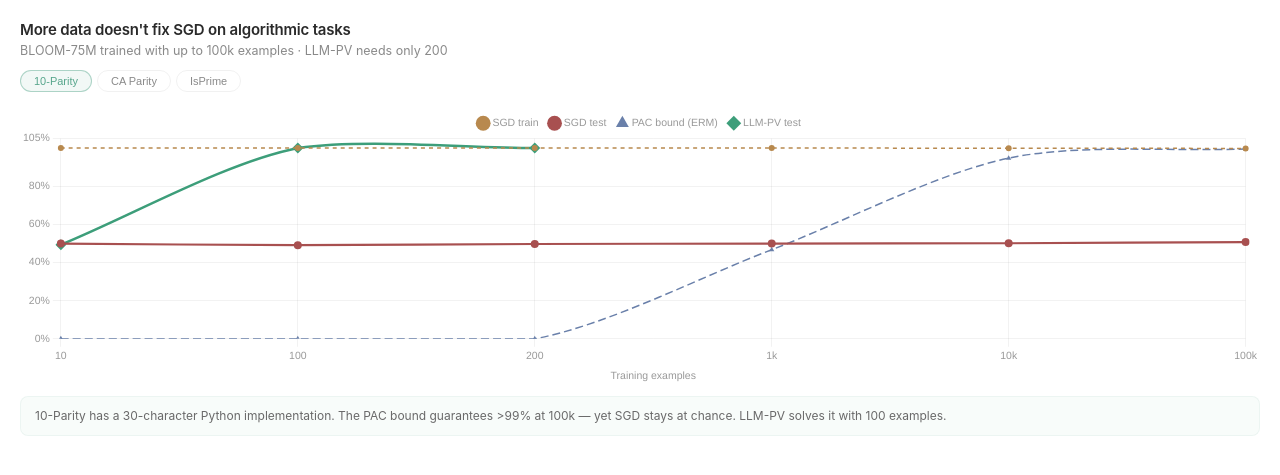
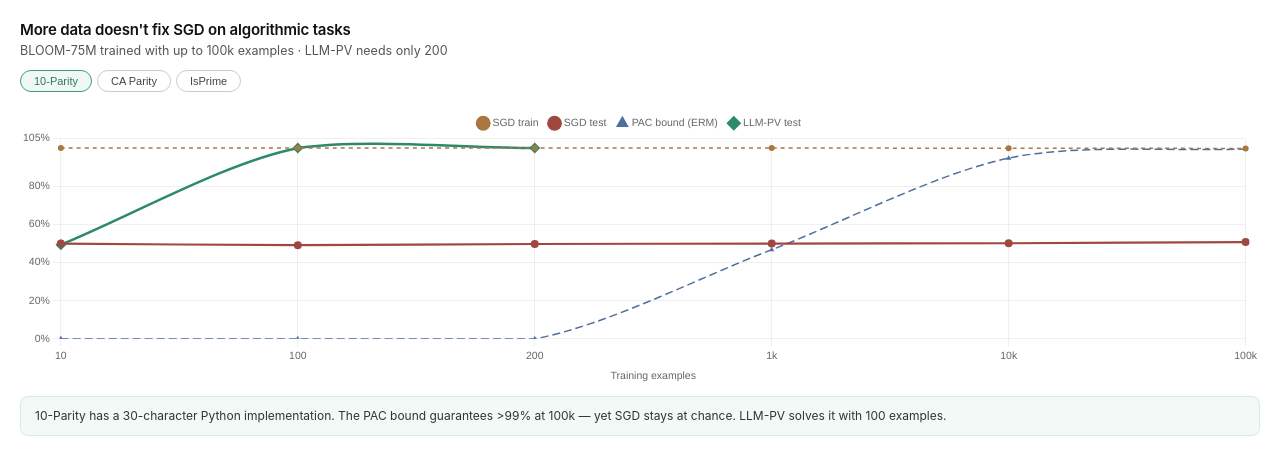
Before and after one commit to DLFundamentals/blog, a Jekyll site: the page assets/figures/llm-pv/data_scaling.html, which Jekyll copies as it is, in a window 1280 px wide. Shown: the top 475 px of the page. Built offline with Jekyll 4.4.1, drawn with Linux system fonts in a browser that asks for light colours.

Commit message:
Update data_scaling.html

```diff
--- a/assets/figures/llm-pv/data_scaling.html
+++ b/assets/figures/llm-pv/data_scaling.html
@@ -5,18 +5,19 @@
 <meta name="viewport" content="width=device-width, initial-scale=1.0">
 <style>
 * { margin:0; padding:0; box-sizing:border-box; }
-body { font-family:-apple-system,BlinkMacSystemFont,"Segoe UI",Roboto,sans-serif; background:transparent; color:#2a2a2a; padding:20px; }
-@media (prefers-color-scheme:dark) { body { color:#c8c6be; } }
+body { font-family:-apple-system,BlinkMacSystemFont,"Segoe UI",Roboto,sans-serif; background:transparent; color:#111; padding:20px; }
+@media (prefers-color-scheme:dark) { body { color:#e0ddd5; } }
 h3 { font-size:15px; font-weight:600; margin-bottom:4px; letter-spacing:-.2px; }
-.sub { font-size:12.5px; opacity:.55; margin-bottom:12px; }
+.sub { font-size:12.5px; color:#555; margin-bottom:12px; }
+@media (prefers-color-scheme:dark) { .sub { color:#a09e94; } }
 .tabs { display:flex; gap:5px; margin-bottom:14px; flex-wrap:wrap; }
-.tab { padding:4px 13px; border:1px solid rgba(128,128,128,.2); border-radius:16px; background:transparent; font-size:11px; cursor:pointer; transition:all .15s; color:inherit; opacity:.55; }
-.tab:hover { opacity:.8; background:rgba(128,128,128,.08); }
-.tab.active { opacity:1; border-color:rgba(88,166,140,.45); color:#58a68c; background:rgba(88,166,140,.08); }
-@media (prefers-color-scheme:dark) { .tab.active { color:#7cc4aa; background:rgba(88,166,140,.12); border-color:rgba(88,166,140,.3); } }
+.tab { padding:4px 13px; border:1px solid #ccc; border-radius:16px; background:transparent; font-size:11px; cursor:pointer; transition:all .15s; color:#444; }
+.tab:hover { background:rgba(128,128,128,.08); }
+.tab.active { border-color:#3d9e7a; color:#2d7a5e; background:rgba(61,158,122,.08); }
+@media (prefers-color-scheme:dark) { .tab { border-color:#555; color:#b0aea4; } .tab:hover { background:rgba(255,255,255,.05); } .tab.active { color:#7cc4aa; border-color:#5aa88a; background:rgba(88,166,140,.12); } }
 .chart-area { position:relative; width:100%; height:280px; }
-.highlight-box { margin-top:10px; padding:10px 14px; border-radius:8px; background:rgba(88,166,140,.05); border:1px solid rgba(88,166,140,.12); font-size:12px; line-height:1.5; opacity:.7; }
-@media (prefers-color-scheme:dark) { .highlight-box { background:rgba(88,166,140,.06); border-color:rgba(88,166,140,.1); } }
+.highlight-box { margin-top:10px; padding:10px 14px; border-radius:8px; background:rgba(61,158,122,.06); border:1px solid rgba(61,158,122,.15); font-size:12px; line-height:1.5; color:#333; }
+@media (prefers-color-scheme:dark) { .highlight-box { background:rgba(88,166,140,.08); border-color:rgba(88,166,140,.15); color:#c0bdb5; } }
 </style>
 </head>
 <body>
@@ -58,7 +57,6 @@ const tasks={
 };
 const tabC=document.getElementById('tabs');
 let chart=null;
-
 function renderChart(key){
   const d=tasks[key];
   document.querySelectorAll('.tab').forEach(t=>t.classList.toggle('active',t.dataset.key===key));
@@ -80,7 +78,7 @@ function renderChart(key){
       animation:{duration:450},
       plugins:{
         legend:{display:true,position:'top',labels:{font:{size:10.5},color:tc,usePointStyle:true,padding:12,boxWidth:8}},
-        tooltip:{backgroundColor:dk?'rgba(40,40,36,.92)':'rgba(255,255,255,.95)',titleColor:dk?'#d4d2ca':'#333',bodyColor:dk?'#aaa':'#555',borderColor:dk?'rgba(255,255,255,.1)':'rgba(0,0,0,.08)',borderWidth:1,cornerRadius:8,padding:10}
+        tooltip:{backgroundColor:dk?'rgba(50,48,42,.95)':'rgba(255,255,255,.97)',titleColor:dk?'#e0ddd5':'#222',bodyColor:dk?'#c0bdb5':'#444',borderColor:dk?'rgba(255,255,255,.12)':'rgba(0,0,0,.1)',borderWidth:1,cornerRadius:8,padding:10}
       },
       scales:{
         y:{min:0,max:105,grid:{color:gc},ticks:{color:tc,font:{size:10.5},callback:v=>v+'%'},border:{display:false}},
@@ -89,7 +87,6 @@ function renderChart(key){
     }
   });
 }
-
 Object.keys(tasks).forEach((key,i)=>{
   const btn=document.createElement('button');
   btn.className='tab'+(i===0?' active':'');
```
Also changed, not shown: other parts of assets/figures/llm-pv/data_scaling.html (+6 -8 lines).
